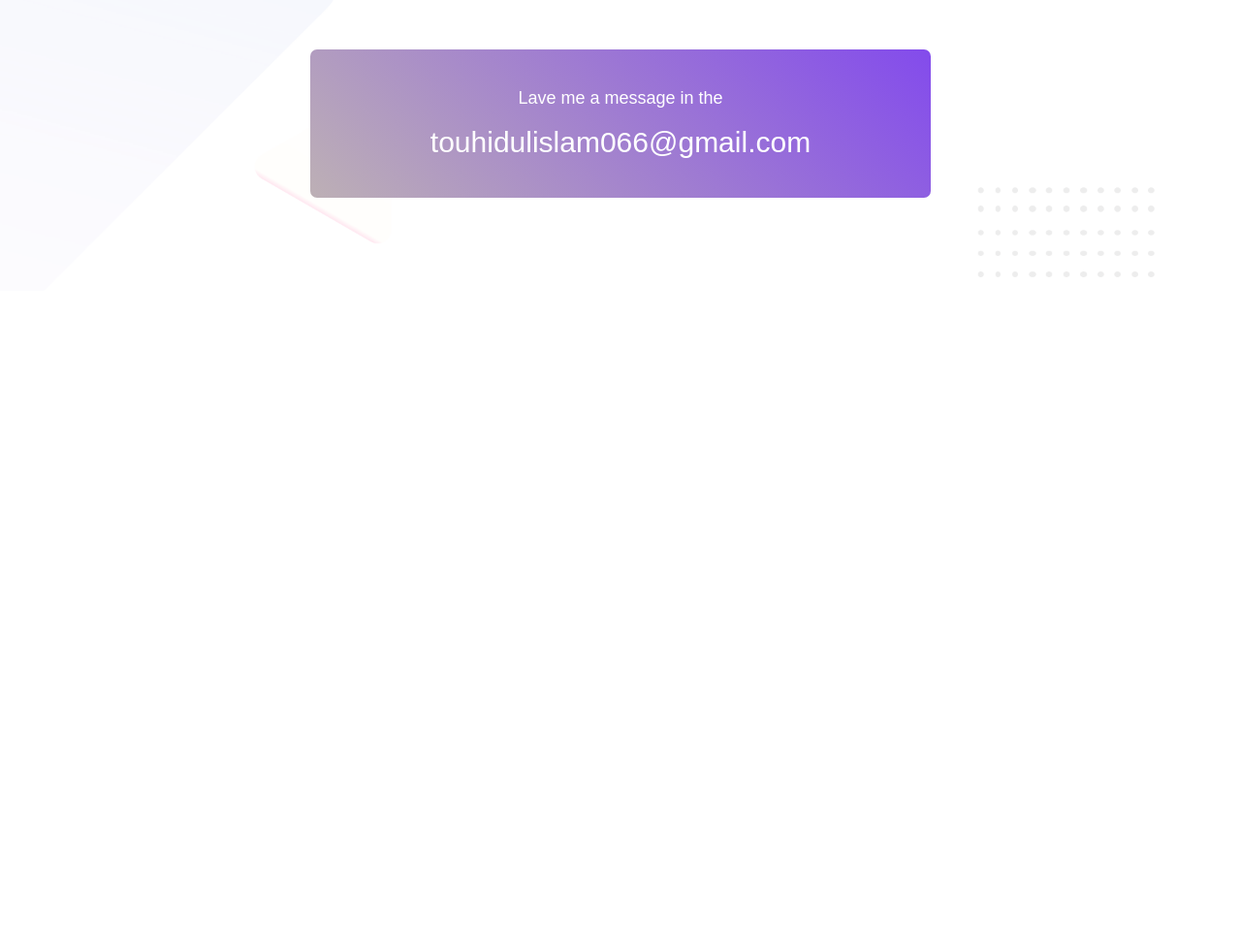
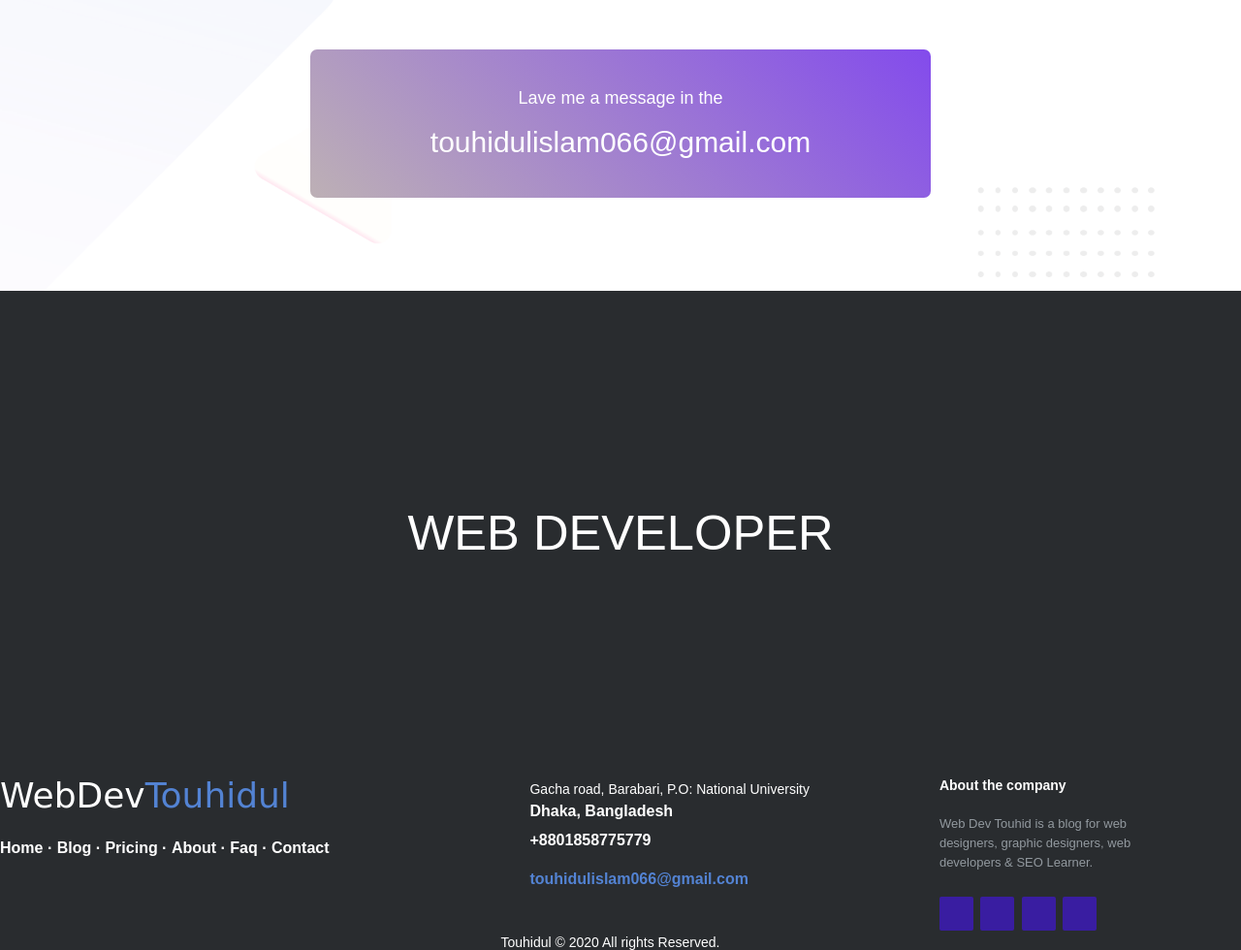
Before and after one commit to touhid1/personal-website, a plain HTML site: page index.html in a window 1280 px wide. Shown: the part 2162-3142 px from the top of the page at 97% size. Before the commit the page ends 2462 px from the top, so only its background shows below. Drawn offline with Linux system fonts and the light colour scheme.

Commit message:
Add files via upload

```diff
--- a/index.html
+++ b/index.html
@@ -63,13 +63,76 @@
                 class="line1">touhidulislam066@gmail.com</span>
         </p>
     </section>
-    <footer>
-        <a href="#"><i class="fa fa-facebook"></i></a>
-        <a href="#"><i class="fa fa-twitter"></i></a>
-        <a href="#"><i class="fa fa-google-plus"></i></a>
-        <a href="#"><i class="fa fa-twitch"></i></a>
-      </footer>
+    <section class="footer">
+        <div class="main"> WEB DEVELOPER </div>
+            <footer class="footer-distributed">
+		<div class="footer-left">
 
+		<h3>WebDev<span>Touhidul</span></h3>
+
+		<p class="footer-links">
+		<a href="#">Home</a>
+	·
+		<a href="#">Blog</a>
+	·
+		<a href="#">Pricing</a>
+	·
+		<a href="#">About</a>
+	·
+		<a href="#">Faq</a>
+	·
+		<a href="#">Contact</a>
+		</p>
+
+
+		</div>
+
+		<div class="footer-center">
+
+		<div>
+		<i class="fa fa-map-marker"></i>
+		<p><span>Gacha road, Barabari, P.O: National University</span> Dhaka, Bangladesh</p>
+		</div>
+
+		<div>
+		<i class="fa fa-phone"></i>
+		<p>+8801858775779</p>
+		</div>
+
+		<div>
+		<i class="fa fa-envelope"></i>
+        <p><a href="mailto:support@touhidul.com">touhidulislam066@gmail.com</a></p>
+        <br>
+        <br>
+        <br>
+		</div>
+           <div>
+            <p class="footer-company-name">Touhidul &copy; 2020 All rights Reserved.</p>
+           </div>
+		</div>
+
+		<div class="footer-right">
+
+		<p class="footer-company-about">
+		<span>About the company</span>
+	Web Dev Touhid is a blog for web designers, graphic designers, web developers &amp; SEO Learner.
+		</p>
+
+		<div class="footer-icons">
+
+		<a href="#"><i class="fa fa-facebook"></i></a>
+		<a href="#"><i class="fa fa-twitter"></i></a>
+		<a href="#"><i class="fa fa-linkedin"></i></a>
+        <a href="#"><i class="fa fa-github"></i></a>
+
+
+		</div>
+
+		</div>
+
+		</footer>
+        </div>
+    </section>
 </body>
 
 </html>
--- a/style.css
+++ b/style.css
@@ -147,15 +147,187 @@ a:hover {
     font-size: 30px;
 }
 
-footer {
-    position: absolute;
-    bottom: 0;
-    width: 100%;
-    background-color: #333;
-    color:#fff;
-  }
+
 
 .ftr {
     background-image: url(image/footer-bg.png);
     background-size: cover;
 }
+
+
+  section .footer{
+      height: 500px;
+      margin: 0px;
+      padding: 0px;
+  }
+  .main {
+	max-height: 500px;;
+	background-color: #292c2f;
+	color: white;
+	font-size: 38pt;
+	text-align: center;
+	line-height: 500px;
+}
+.footer-distributed{
+	background-color: #292c2f;
+	box-shadow: 0 1px 1px 0 rgba(0, 0, 0, 0.12);
+	box-sizing: border-box;
+	width: 100%;
+	text-align: left;
+	font: bold 16px sans-serif;
+
+
+}
+
+.footer-distributed .footer-left,
+.footer-distributed .footer-center,
+.footer-distributed .footer-right{
+	display: inline-block;
+	vertical-align: top;
+}
+
+.footer-distributed .footer-left{
+	width: 40%;
+}
+
+.footer-distributed h3{
+	color:  #ffffff;
+	font: normal 36px 'Cookie', cursive;
+	margin: 0;
+}
+
+.footer-distributed h3 span{
+	color:  #5383d3;
+}
+
+
+.footer-distributed .footer-links{
+	color:  #ffffff;
+	margin: 20px 0 12px;
+	padding: 0;
+}
+
+.footer-distributed .footer-links a{
+	display:inline-block;
+	line-height: 1.8;
+	text-decoration: none;
+	color:  inherit;
+}
+
+  .footer-company-name{
+	color:  #595b5e;
+	font-size: 14px;
+	font-weight: normal;
+    margin: 0;
+    text-align: center;
+}
+
+
+.footer-distributed .footer-center{
+	width: 35%;
+}
+
+.footer-distributed .footer-center i{
+	background-color:  #33383b;
+	color: #ffffff;
+	font-size: 25px;
+	width: 38px;
+	height: 38px;
+	border-radius: 50%;
+	text-align: center;
+	line-height: 42px;
+	margin: 10px 15px;
+	vertical-align: middle;
+}
+
+.footer-distributed .footer-center i.fa-envelope{
+	font-size: 17px;
+	line-height: 38px;
+}
+
+.footer-distributed .footer-center p{
+	display: inline-block;
+	color: #ffffff;
+	vertical-align: middle;
+	margin:0;
+}
+
+.footer-distributed .footer-center p span{
+	display:block;
+	font-weight: normal;
+	font-size:14px;
+	line-height:2;
+}
+
+.footer-distributed .footer-center p a{
+	color:  #5383d3;
+	text-decoration: none;;
+}
+
+.footer-distributed .footer-right{
+	width: 20%;
+}
+
+.footer-distributed .footer-company-about{
+	line-height: 20px;
+	color:  #92999f;
+	font-size: 13px;
+	font-weight: normal;
+	margin: 0;
+}
+
+.footer-distributed .footer-company-about span{
+	display: block;
+	color:  #ffffff;
+	font-size: 14px;
+	font-weight: bold;
+	margin-bottom: 20px;
+}
+
+.footer-distributed .footer-icons{
+	margin-top: 25px;
+}
+
+.footer-distributed .footer-icons a{
+	display: inline-block;
+	width: 35px;
+	height: 35px;
+	cursor: pointer;
+	background-color:  rgb(57, 29, 161);
+	border-radius: 2px;
+
+	font-size: 20px;
+	color: #ffffff;
+	text-align: center;
+	line-height: 35px;
+
+	margin-right: 3px;
+	margin-bottom: 5px;
+}
+
+
+@media (max-width: 800px) {
+
+	.footer-distributed{
+		font: bold 14px sans-serif;
+
+	}
+
+	.footer-distributed .footer-left,
+	.footer-distributed .footer-center,
+	.footer-distributed .footer-right{
+		display: block;
+		width: 100%;
+		margin-bottom: 40px;
+		text-align: center;
+	}
+
+	.footer-distributed .footer-center i{
+		margin-left: 0;
+	}
+	.main {
+		line-height: normal;
+		font-size: auto;
+	}
+
+}
```
